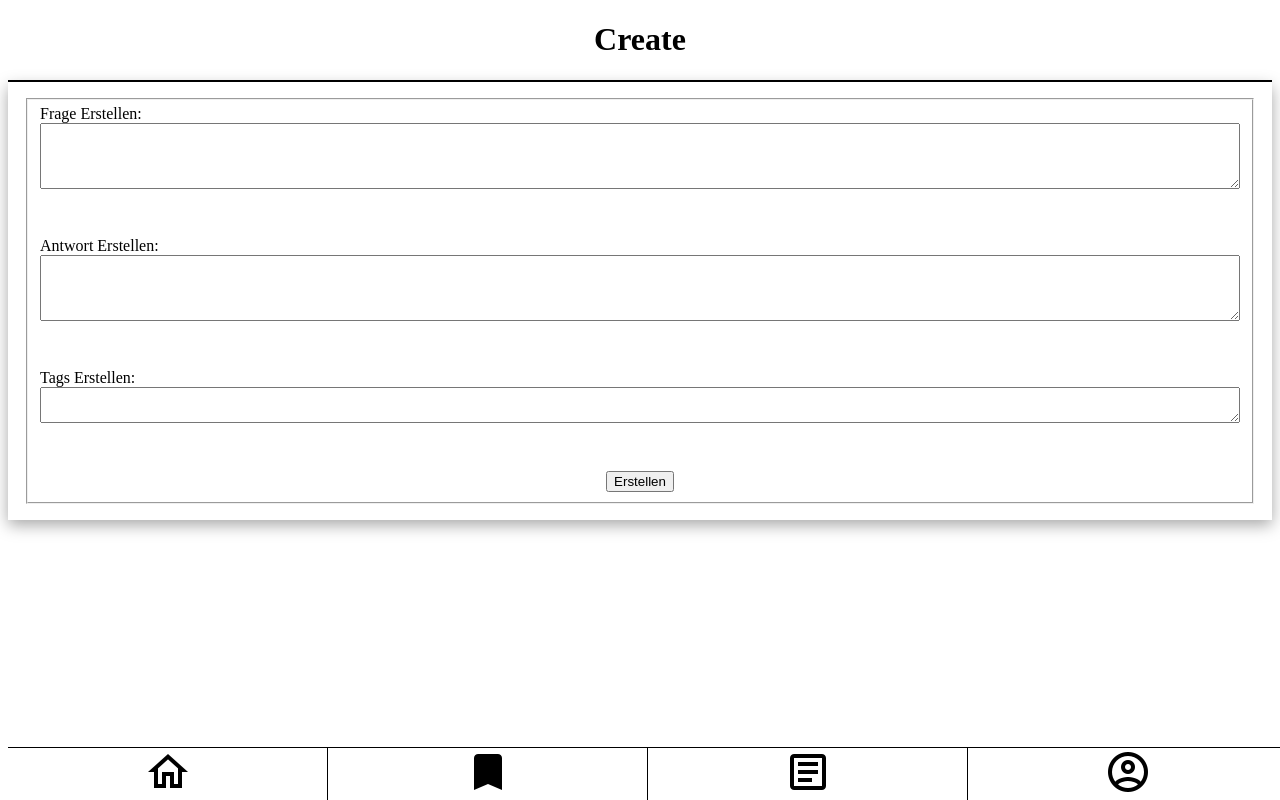
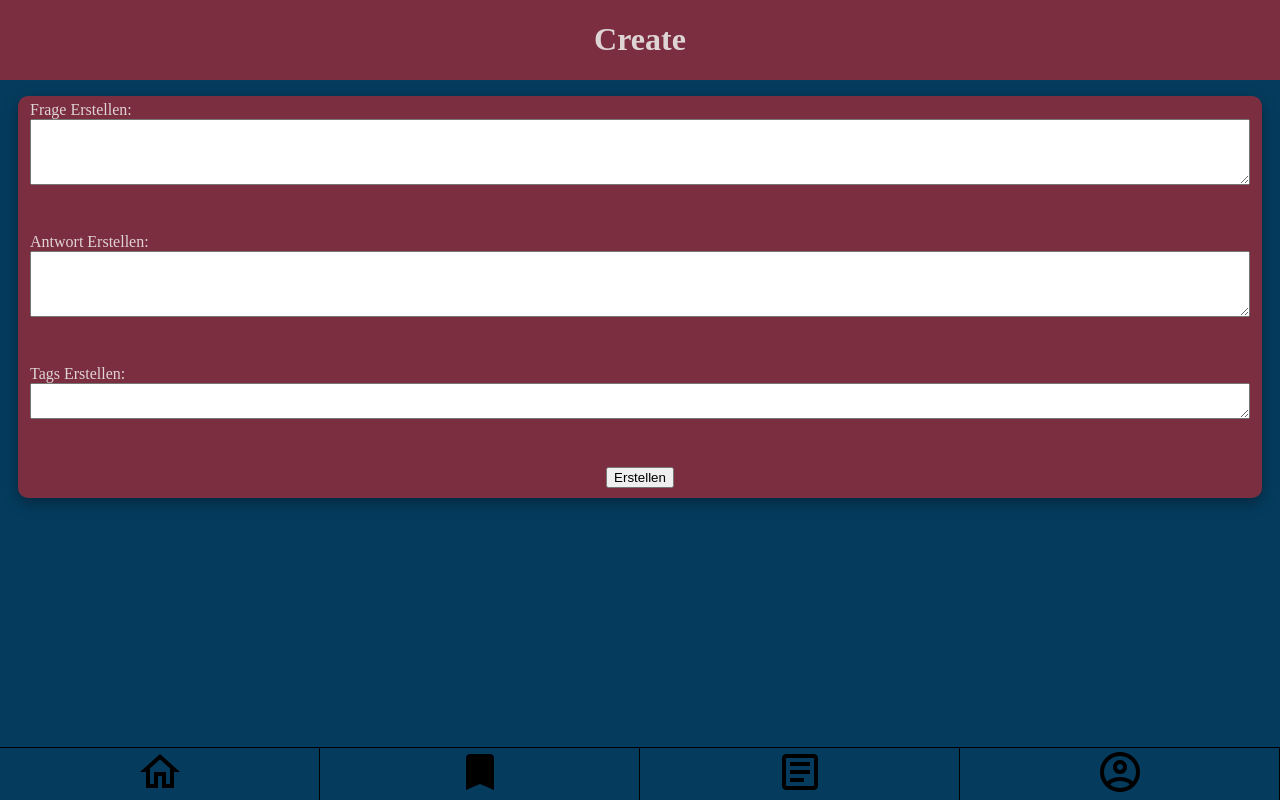
Before and after one commit to SarmadAD/quizapp, a website: page pages/create.html in a window 1280 px wide. Drawn offline with Linux system fonts and the light colour scheme.

Commit message:
update hole color design, clear

```diff
--- a/pages/create.html
+++ b/pages/create.html
@@ -15,9 +15,9 @@
       <div class="header">
         <h1 id="createquestionHeader">Create</h1>
       </div>
-      <div class="createQuestionForm">
+      <div class="section-m-1em">
         <form aria-labelledby="createquestionHeader">
-          <fieldset>
+          <fieldset class="createform">
             <div class="createquestion">
               <label for="lbCreateQuestion">Frage Erstellen:</label>
               <textarea
--- a/style/base.css
+++ b/style/base.css
@@ -1,8 +1,16 @@
 .header {
-  text-align: center;
-  border-bottom: 2px solid black;
+  display: flex;
+  justify-content: center;
+  background-color: #7c2e41;
+  margin-bottom: 1em;
 }
 
-.questionsSection {
-  margin: 1em;
+h1 {
+  margin-top: 0.5;
 }
+
+body {
+  background-color: #053c5e;
+  color: #dfd4d4;
+  margin: 0;
+}
--- a/style/components/bookmark.css
+++ b/style/components/bookmark.css
@@ -1,3 +1 @@
-.bookmarkSection {
-  padding: 1em;
-}
+/* CSS for the bookmark page */
--- a/style/components/create.css
+++ b/style/components/create.css
@@ -1,8 +1,3 @@
-.createQuestionForm {
-  padding: 1em;
-  box-shadow: rgb(0 0 0 / 35%) 0 5px 15px;
-}
-
 .createquestion {
   display: flex;
   flex-direction: column;
@@ -25,3 +20,10 @@
   display: flex;
   justify-content: center;
 }
+
+.createform {
+  background-color: #7c2e41;
+  border: none;
+  border-radius: 10px;
+  box-shadow: rgb(0 0 0 / 35%) 0 5px 15px;
+}
--- a/style/components/footer.css
+++ b/style/components/footer.css
@@ -4,8 +4,8 @@
   position: fixed;
   bottom: 0;
   width: 100%;
-  background-color: white;
   border-top: 1px solid black;
+  background-color: #053c5e;
 }
 
 .home,
--- a/style/components/profile.css
+++ b/style/components/profile.css
@@ -5,6 +5,10 @@
 
 .profileSection {
   padding: 1em;
+  background-color: #7c2e41;
+  border: none;
+  border-radius: 10px;
+  box-shadow: rgb(0 0 0 / 35%) 0 5px 15px;
 }
 
 .tag {
--- a/style/components/questionsCard.css
+++ b/style/components/questionsCard.css
@@ -6,6 +6,8 @@
   box-shadow: rgb(0 0 0 / 35%) 0 5px 15px;
   position: relative;
   margin-bottom: 1em;
+  background-color: #7c2e41;
+  border-radius: 10px;
 }
 
 .questions-card__tag {
--- a/style/utils.css
+++ b/style/utils.css
@@ -1 +1,3 @@
-/* Place for small css classes */
+.section-m-1em {
+  margin: 0 1em 1em;
+}
```
Also changed, not shown: index.html (+1 -1 lines), pages/bookmark.html (+1 -1 lines), pages/profile.html (+1 -1 lines).
